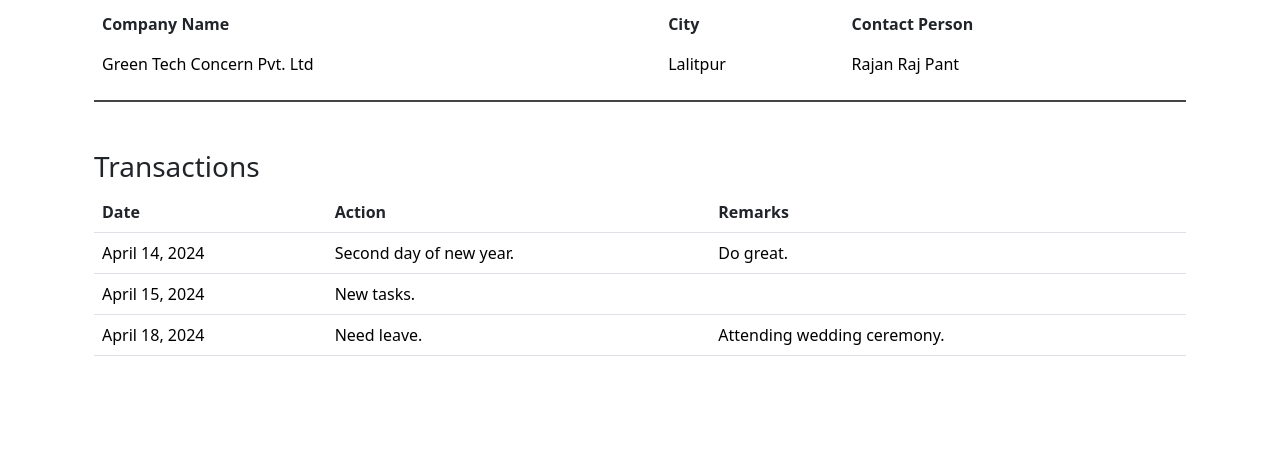
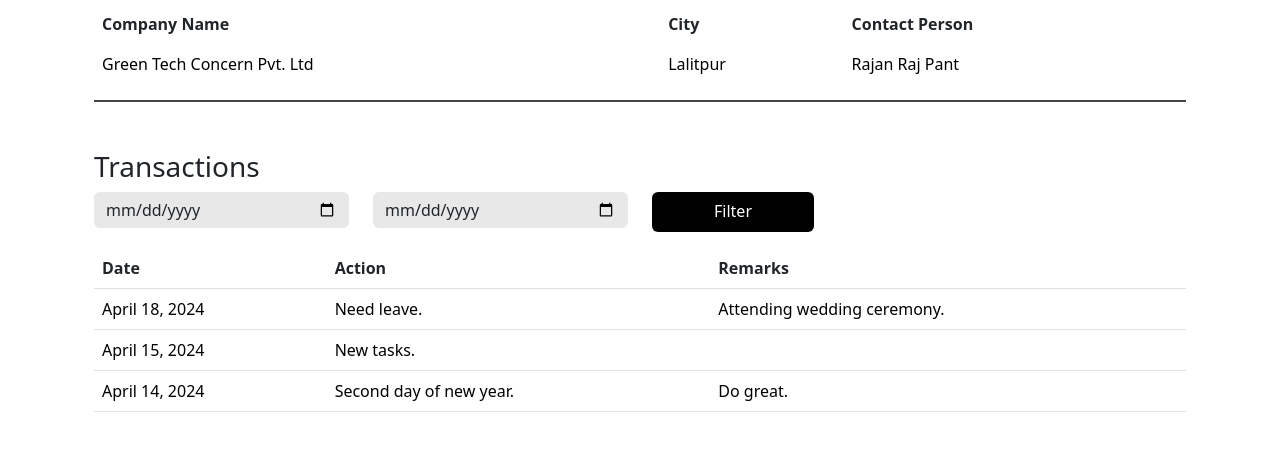
Before and after one commit to zaynierashik/crm, a Django app: page /companydetails/1/ in a window 1280 px wide. Shown: the part 168-619 px from the top of the page. Run offline with Django 5.2, Linux system fonts and the light colour scheme; data comes from the database, SQL or seed files in the repository; some libraries are stand-ins or nearby versions.

Commit message:
Date Filtering

```diff
--- a/resecurityapp/views.py
+++ b/resecurityapp/views.py
@@ -163,8 +163,16 @@ def companyform(request, company_id):
 
 def companydetails(request, company_id):
     company = Company.objects.get(pk=company_id)
-    transactions = Transaction.objects.filter(Company_Name=company.Company_Name)
-    return render(request, 'companydetails.html', {'company': company, 'transactions': transactions})
+    transactions = Transaction.objects.filter(Company_Name=company.Company_Name).order_by('-date')
+    start_date = request.GET.get('start_date')
+    end_date = request.GET.get('end_date')
+
+    if start_date and end_date:
+        filtered_transactions = transactions.filter(date__range=[start_date, end_date])
+    else:
+        filtered_transactions = transactions
+
+    return render(request, 'companydetails.html', {'company': company, 'transactions': transactions, 'filtered_transactions': filtered_transactions})
 
 def partnerform(request, partner_id):
     partner = Partner.objects.get(pk=partner_id)
--- a/static/css/homepage.css
+++ b/static/css/homepage.css
@@ -1,8 +1,23 @@
-@import url(style.css);
+@import url('https://fonts.googleapis.com/css2?family=EB+Garamond:ital,wght@0,400..800;1,400..800&display=swap');
 
-.navbar-nav .nav-link{
+body{
+    margin: 0;
+    padding: 0;
+    box-sizing: border-box;
+}
+
+html{
+    scroll-behavior: smooth;
+}
+
+.nav-link{
     margin-left: 1vw;
     font-size: 1.1rem;
+    color: black;
+}
+
+.nav-link:hover{
+    color: #FE5B3E;
 }
 
 .dropdown-menu{
@@ -41,6 +56,27 @@
     width: 55%;
 }
 
+.form-control{
+    background-color: #e8e8e8;
+    border: none;
+}
+
+.form-control:focus{
+    background-color: #e8e8e8;
+    border: none;
+}
+
+.btn{
+    background-color: black;
+    color: white;
+    padding-bottom: 1.1vh;
+}
+
+.btn:hover{
+    background-color: black;
+    color: white;
+}
+
 .hl{
     border-top: 2px solid rgb(69, 69, 69);
 }
--- a/static/css/style.css
+++ /dev/null
@@ -1,103 +0,0 @@
-@import url('https://fonts.googleapis.com/css2?family=EB+Garamond:ital,wght@0,400..800;1,400..800&display=swap');
-
-body{
-    margin: 0;
-    padding: 0;
-    box-sizing: border-box;
-}
-
-html{
-    scroll-behavior: smooth;
-}
-
-/* .navbar>.container-fluid{
-    justify-content: center;
-} */
-
-.nav-link{
-    color: black;
-}
-
-.nav-link:hover{
-    color: #FE5B3E;
-}
-
-/* .nav-item{
-    position: relative;
-}
-
-.nav-item::after{
-    content: '';
-    position: absolute;
-    left: 0;
-    bottom: 0;
-    width: 100%;
-    height: 2px;
-    background-color: transparent;
-    transition: background-color 0.3s ease;
-}
-
-.nav-item.active::after{
-    background-color: #FE5B3E;
-} */
-
-.btn{
-    background-color: black;
-    color: white;
-    padding-bottom: 1.1vh;
-}
-
-.btn:hover{
-    background-color: black;
-    color: white;
-}
-
-.content{
-    margin-top: 12%;
-}
-
-.content p{
-    color: #FE5B3E;
-    letter-spacing: 7px;
-}
-
-.custom-font{
-    font-family: "EB Garamond", serif;
-    color: black;
-}
-
-.modal{
-    margin-top: 7%;
-}
-
-.form-control{
-    background-color: #e8e8e8;
-    border: none;
-}
-
-.form-control:focus{
-    background-color: #e8e8e8;
-    border: none;
-}
-
-.top{
-    position: fixed;
-    bottom: 20px;
-    right: 20px;
-    background-color: #FE5B3E;
-    padding: 10px 15px;
-    border-radius: 5px;
-    opacity: 0;
-    pointer-events: none;
-    transition: opacity 0.3s ease-in-out;
-}
-
-.show{
-    opacity: 1;
-    pointer-events: auto;
-}
-
-input[type=number]::-webkit-inner-spin-button, input[type=number]::-webkit-outer-spin-button{
-    -webkit-appearance: none;
-    margin: 0;
-}
--- a/templates/companydetails.html
+++ b/templates/companydetails.html
@@ -68,7 +68,22 @@
 
             <div class="mt-5">
                 <h3>Transactions</h3>
-                <table class="table">
+
+                <form method="GET" action="{% url 'companydetails' company.id %}">
+                    <div class="row">
+                        <div class="col-3">
+                            <input type="date" class="form-control" name="start_date" placeholder="Start Date">
+                        </div>
+                        <div class="col-3">
+                            <input type="date" class="form-control" name="end_date" placeholder="End Date">
+                        </div>
+                        <div class="col-2">
+                            <button type="submit" class="btn w-100">Filter</button>
+                        </div>
+                    </div>
+                </form>
+
+                <table class="table mt-3">
                     <thead>
                         <tr>
                             <th scope="col">Date</th>
@@ -77,7 +92,7 @@
                         </tr>
                     </thead>
                     <tbody>
-                        {% for transaction in transactions %}
+                        {% for transaction in filtered_transactions %}
                         <tr>
                             <td>{{ transaction.date }}</td>
                             <td>{{ transaction.action }}</td>
```
